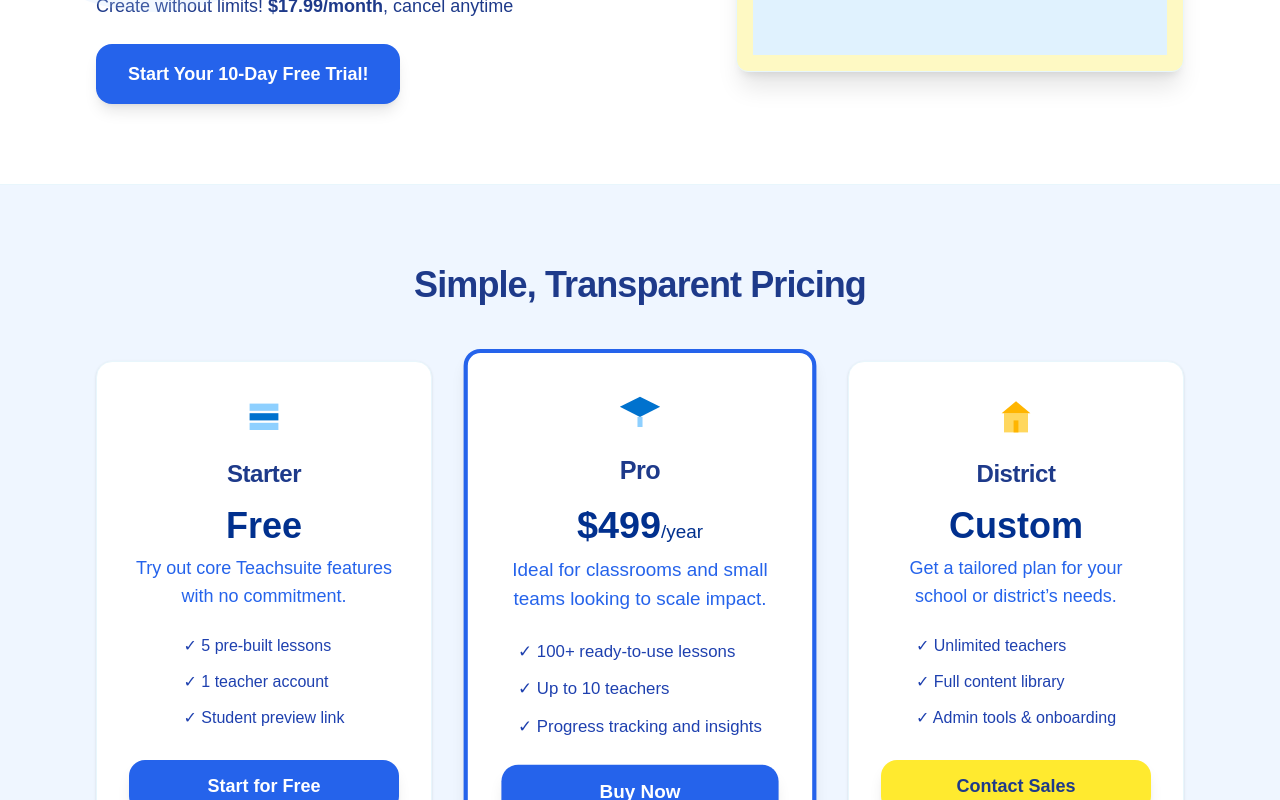
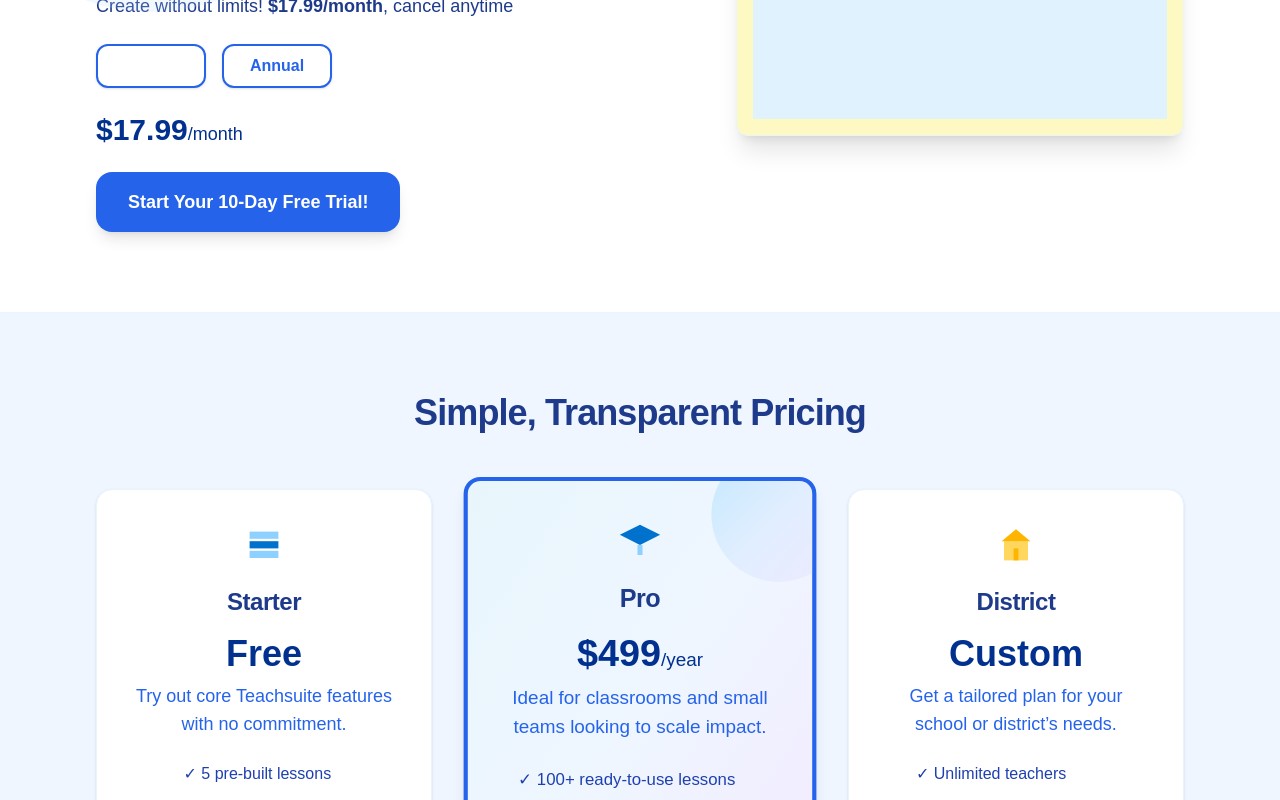
Before and after one commit to otroad-k12/k12-teachsuite-landing, a React (Vite) app: page /pricing in a window 1280 px wide. Shown: the part 420-1220 px from the top of the page. Built offline with nearby package versions, Linux system fonts and the light colour scheme.

Commit message:
Add monthly/annual selector with correct pricing and discount to pricing page hero

```diff
--- a/src/PricingPage.jsx
+++ b/src/PricingPage.jsx
@@ -1,4 +1,4 @@
-import React from "react";
+import React, { useState } from "react";
 import { Link } from "react-router-dom";
 
 const K12Logo = ({ color = "#0035F0" }) => (
@@ -25,6 +25,8 @@
 );
 
 export default function PricingPage() {
+  const [annual, setAnnual] = useState(false);
+
   return (
     <main className="bg-blue-50 min-h-screen font-sans text-blue-900">
       {/* Header with logo and nav */}
@@ -49,6 +51,32 @@
             <h1 className="text-5xl md:text-6xl font-extrabold leading-tight mb-6 text-blue-900 tracking-tight">Plan faster,<br />Customize easier,<br />Teach better.</h1>
             <p className="text-2xl font-semibold text-blue-700 mb-2">Try free for 10 days.</p>
             <p className="mb-6 text-blue-900 text-lg">Create without limits! <span className="font-bold">$17.99/month</span>, cancel anytime</p>
+            <div className="flex items-center gap-4 mb-6">
+              <button
+                className={`px-5 py-2 rounded-xl font-semibold shadow transition border-2 border-blue-600 text-blue-600 bg-white hover:bg-blue-50 focus:outline-none focus:ring-2 focus:ring-blue-400 ${!annual ? 'bg-blue-600 text-white' : ''}`}
+                onClick={() => setAnnual(false)}
+                style={{ minWidth: 110 }}
+              >
+                Monthly
+              </button>
+              <button
+                className={`px-5 py-2 rounded-xl font-semibold shadow transition border-2 border-blue-600 text-blue-600 bg-white hover:bg-blue-50 focus:outline-none focus:ring-2 focus:ring-blue-400 ${annual ? 'bg-blue-600 text-white' : ''}`}
+                onClick={() => setAnnual(true)}
+                style={{ minWidth: 110 }}
+              >
+                Annual
+              </button>
+            </div>
+            <div className="mb-6">
+              {annual ? (
+                <p className="text-3xl font-extrabold text-blue-700 mb-1">$195<span className="text-lg font-normal">/year</span></p>
+              ) : (
+                <p className="text-3xl font-extrabold text-blue-700 mb-1">$17.99<span className="text-lg font-normal">/month</span></p>
+              )}
+              {annual && (
+                <p className="text-blue-600 text-sm">($214.50 - Save 10% for Annual)</p>
+              )}
+            </div>
             <a href="https://k12teachsuite.com/sign-up" target="_blank" rel="noopener noreferrer">
               <button className="bg-blue-600 text-white px-8 py-4 rounded-2xl shadow-lg font-semibold text-lg hover:bg-blue-700 transition">Start Your 10-Day Free Trial!</button>
             </a>
@@ -76,17 +104,18 @@
               </ul>
               <button className="bg-blue-600 text-white px-6 py-3 rounded-2xl w-full shadow-lg font-semibold text-lg hover:bg-blue-700 transition mt-auto">Start for Free</button>
             </div>
-            <div className="border-4 border-blue-600 rounded-2xl p-8 shadow-lg bg-white flex flex-col items-center scale-105 z-10">
-              <img src="/icons/pro_icon.svg" alt="Pro plan icon" className="mb-4 w-12 h-12" />
-              <h3 className="text-2xl font-semibold mb-4 text-blue-900">Pro</h3>
-              <p className="text-4xl font-extrabold text-blue-700 mb-2">$499<span className="text-lg font-normal">/year</span></p>
-              <p className="mb-6 text-blue-600 text-lg">Ideal for classrooms and small teams looking to scale impact.</p>
-              <ul className="text-left space-y-3 text-blue-800 mb-6 text-base">
+            <div className="relative border-4 border-blue-600 rounded-2xl p-8 shadow-lg bg-gradient-to-br from-blue-100 via-blue-50 to-purple-100 flex flex-col items-center scale-105 z-10 overflow-hidden">
+              <div className="absolute -top-8 -right-8 w-32 h-32 bg-gradient-to-br from-blue-400 via-blue-200 to-purple-200 opacity-30 rounded-full z-0" />
+              <img src="/icons/pro_icon.svg" alt="Pro plan icon" className="mb-4 w-12 h-12 z-10 relative" />
+              <h3 className="text-2xl font-semibold mb-4 text-blue-900 z-10 relative">Pro</h3>
+              <p className="text-4xl font-extrabold text-blue-700 mb-2 z-10 relative">$499<span className="text-lg font-normal">/year</span></p>
+              <p className="mb-6 text-blue-600 text-lg z-10 relative">Ideal for classrooms and small teams looking to scale impact.</p>
+              <ul className="text-left space-y-3 text-blue-800 mb-6 text-base z-10 relative">
                 <li>✓ 100+ ready-to-use lessons</li>
                 <li>✓ Up to 10 teachers</li>
                 <li>✓ Progress tracking and insights</li>
               </ul>
-              <button className="bg-blue-600 text-white px-6 py-3 rounded-2xl w-full shadow-lg font-semibold text-lg hover:bg-blue-700 transition mt-auto">Buy Now</button>
+              <button className="bg-blue-600 text-white px-6 py-3 rounded-2xl w-full shadow-lg font-semibold text-lg hover:bg-blue-700 transition mt-auto z-10 relative">Buy Now</button>
             </div>
             <div className="border border-blue-100 rounded-2xl p-8 shadow bg-white flex flex-col items-center">
               <img src="/icons/district_icon.svg" alt="District plan icon" className="mb-4 w-12 h-12" />
```
